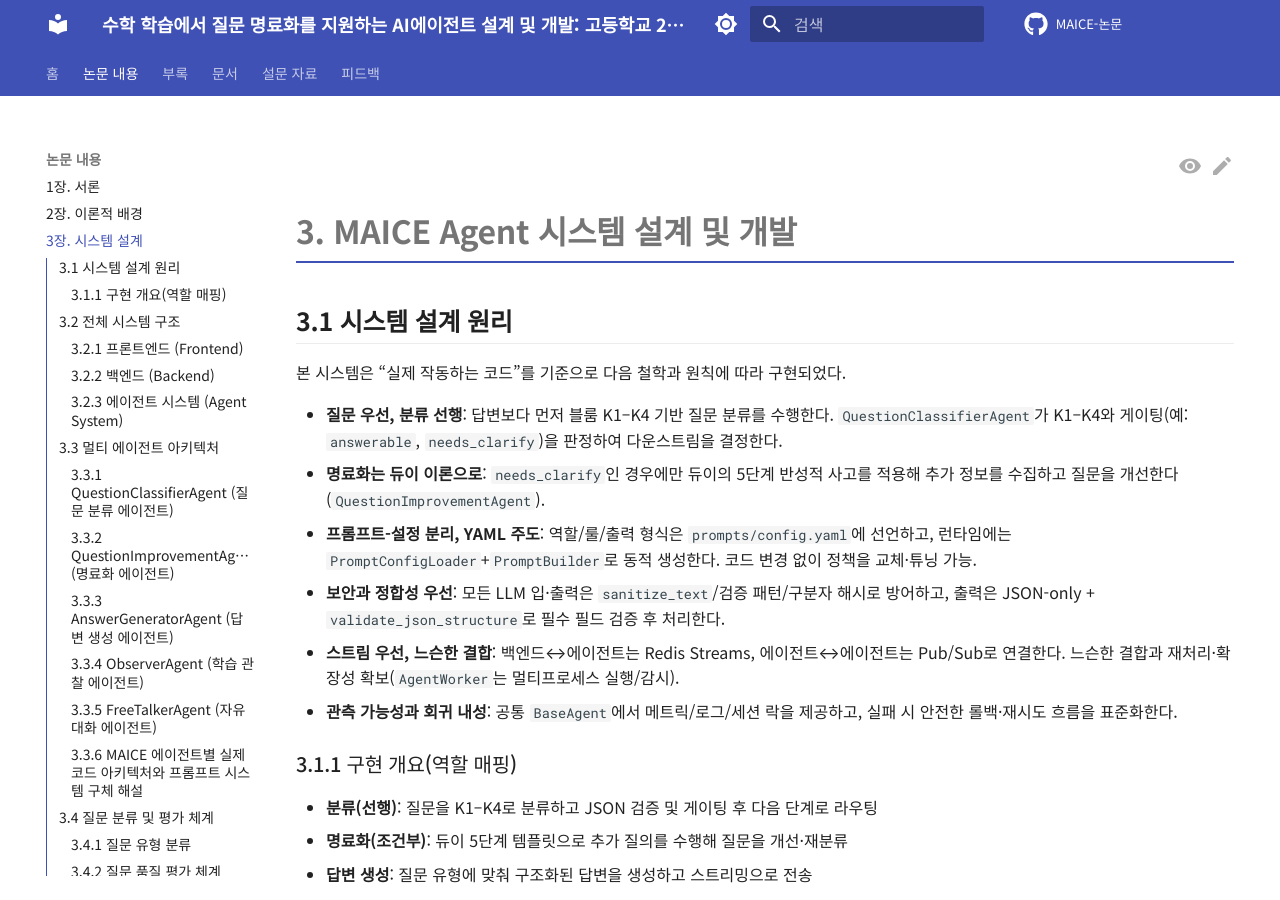
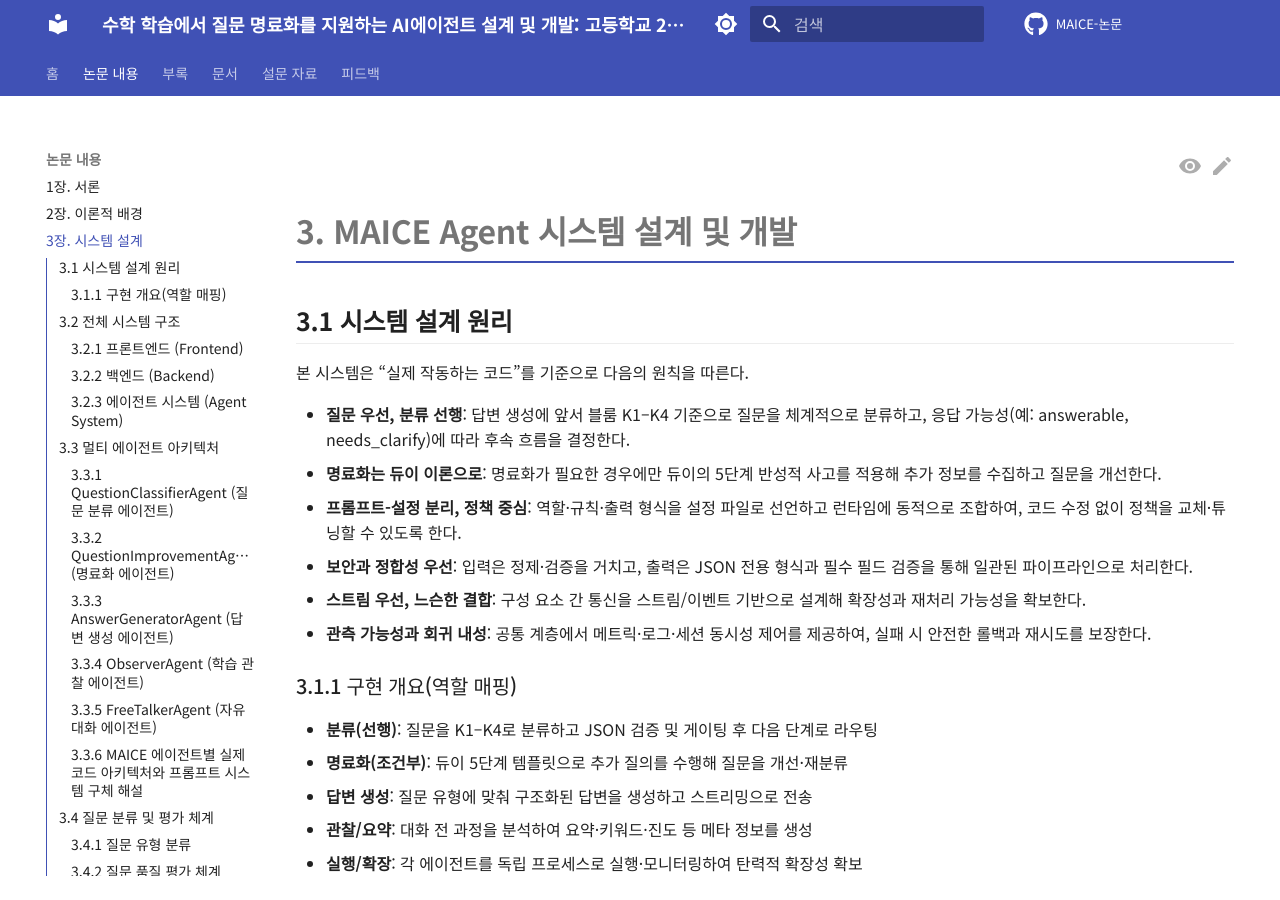
Before and after one commit to KimKyuBong/maice-paper-deploy, an MkDocs documentation site: the page built from docs/chapters/03-system-design.md, in a window 1280 px wide and 900 px high. Built offline with MkDocs 1.6.1 and Material for MkDocs 9.7.7, drawn with Linux system fonts in a browser that asks for light colours; comment, search, counter and statistics services are not loaded.

Commit message:
docs(3장): 3.1 원칙을 논문형 서술로 정리하고 코드명/파일명 제거

```diff
--- a/docs/chapters/03-system-design.md
+++ b/docs/chapters/03-system-design.md
@@ -9,14 +9,14 @@ keywords: [MAICE, 멀티에이전트, 아키텍처, 질문분류]
 
 ## 3.1 시스템 설계 원리
 
-본 시스템은 “실제 작동하는 코드”를 기준으로 다음 철학과 원칙에 따라 구현되었다.
+본 시스템은 “실제 작동하는 코드”를 기준으로 다음의 원칙을 따른다.
 
-- **질문 우선, 분류 선행**: 답변보다 먼저 블룸 K1–K4 기반 질문 분류를 수행한다. `QuestionClassifierAgent`가 K1–K4와 게이팅(예: `answerable`, `needs_clarify`)을 판정하여 다운스트림을 결정한다.
-- **명료화는 듀이 이론으로**: `needs_clarify`인 경우에만 듀이의 5단계 반성적 사고를 적용해 추가 정보를 수집하고 질문을 개선한다(`QuestionImprovementAgent`).
-- **프롬프트-설정 분리, YAML 주도**: 역할/룰/출력 형식은 `prompts/config.yaml`에 선언하고, 런타임에는 `PromptConfigLoader`+`PromptBuilder`로 동적 생성한다. 코드 변경 없이 정책을 교체·튜닝 가능.
-- **보안과 정합성 우선**: 모든 LLM 입·출력은 `sanitize_text`/검증 패턴/구분자 해시로 방어하고, 출력은 JSON-only + `validate_json_structure`로 필수 필드 검증 후 처리한다.
-- **스트림 우선, 느슨한 결합**: 백엔드↔에이전트는 Redis Streams, 에이전트↔에이전트는 Pub/Sub로 연결한다. 느슨한 결합과 재처리·확장성 확보(`AgentWorker`는 멀티프로세스 실행/감시).
-- **관측 가능성과 회귀 내성**: 공통 `BaseAgent`에서 메트릭/로그/세션 락을 제공하고, 실패 시 안전한 롤백·재시도 흐름을 표준화한다.
+- **질문 우선, 분류 선행**: 답변 생성에 앞서 블룸 K1–K4 기준으로 질문을 체계적으로 분류하고, 응답 가능성(예: answerable, needs_clarify)에 따라 후속 흐름을 결정한다.
+- **명료화는 듀이 이론으로**: 명료화가 필요한 경우에만 듀이의 5단계 반성적 사고를 적용해 추가 정보를 수집하고 질문을 개선한다.
+- **프롬프트-설정 분리, 정책 중심**: 역할·규칙·출력 형식을 설정 파일로 선언하고 런타임에 동적으로 조합하여, 코드 수정 없이 정책을 교체·튜닝할 수 있도록 한다.
+- **보안과 정합성 우선**: 입력은 정제·검증을 거치고, 출력은 JSON 전용 형식과 필수 필드 검증을 통해 일관된 파이프라인으로 처리한다.
+- **스트림 우선, 느슨한 결합**: 구성 요소 간 통신을 스트림/이벤트 기반으로 설계해 확장성과 재처리 가능성을 확보한다.
+- **관측 가능성과 회귀 내성**: 공통 계층에서 메트릭·로그·세션 동시성 제어를 제공하여, 실패 시 안전한 롤백과 재시도를 보장한다.
 
 ### 3.1.1 구현 개요(역할 매핑)
 - **분류(선행)**: 질문을 K1–K4로 분류하고 JSON 검증 및 게이팅 후 다음 단계로 라우팅
```
